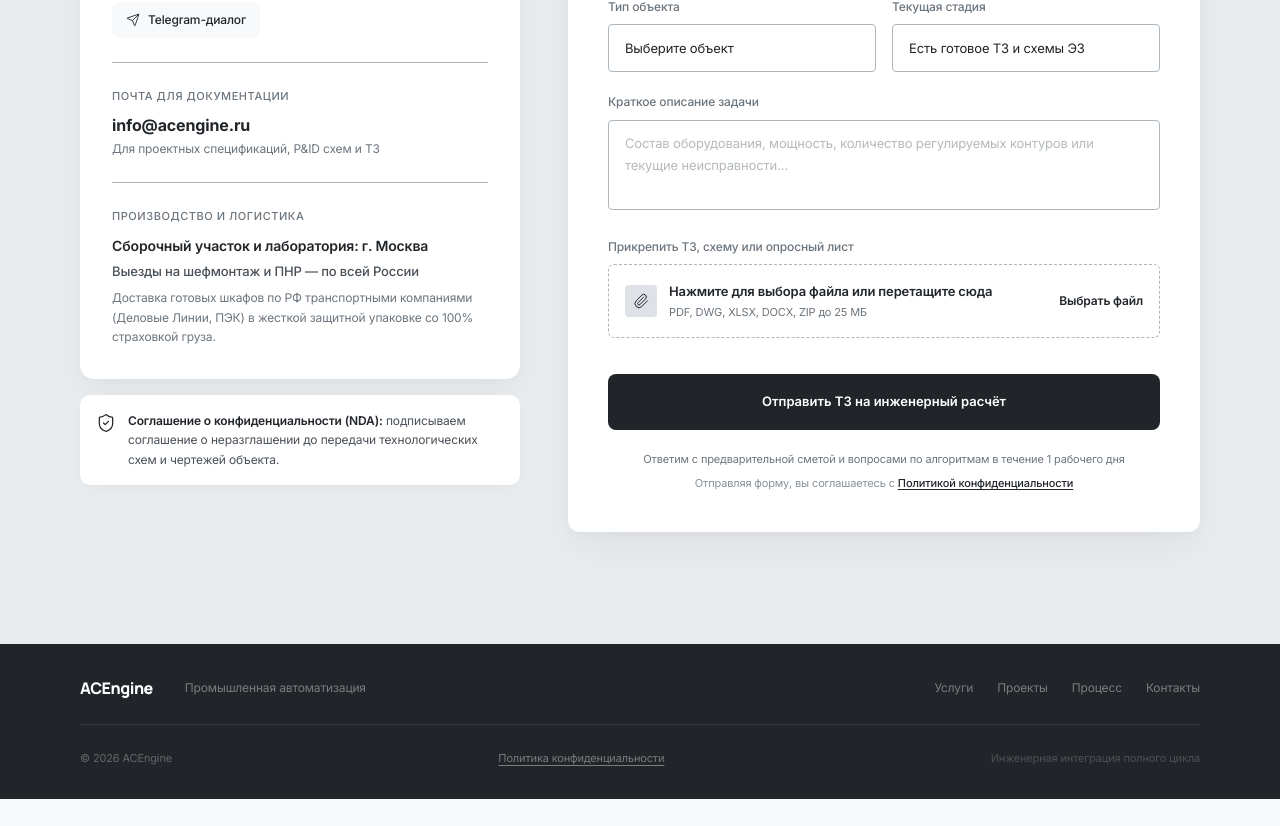
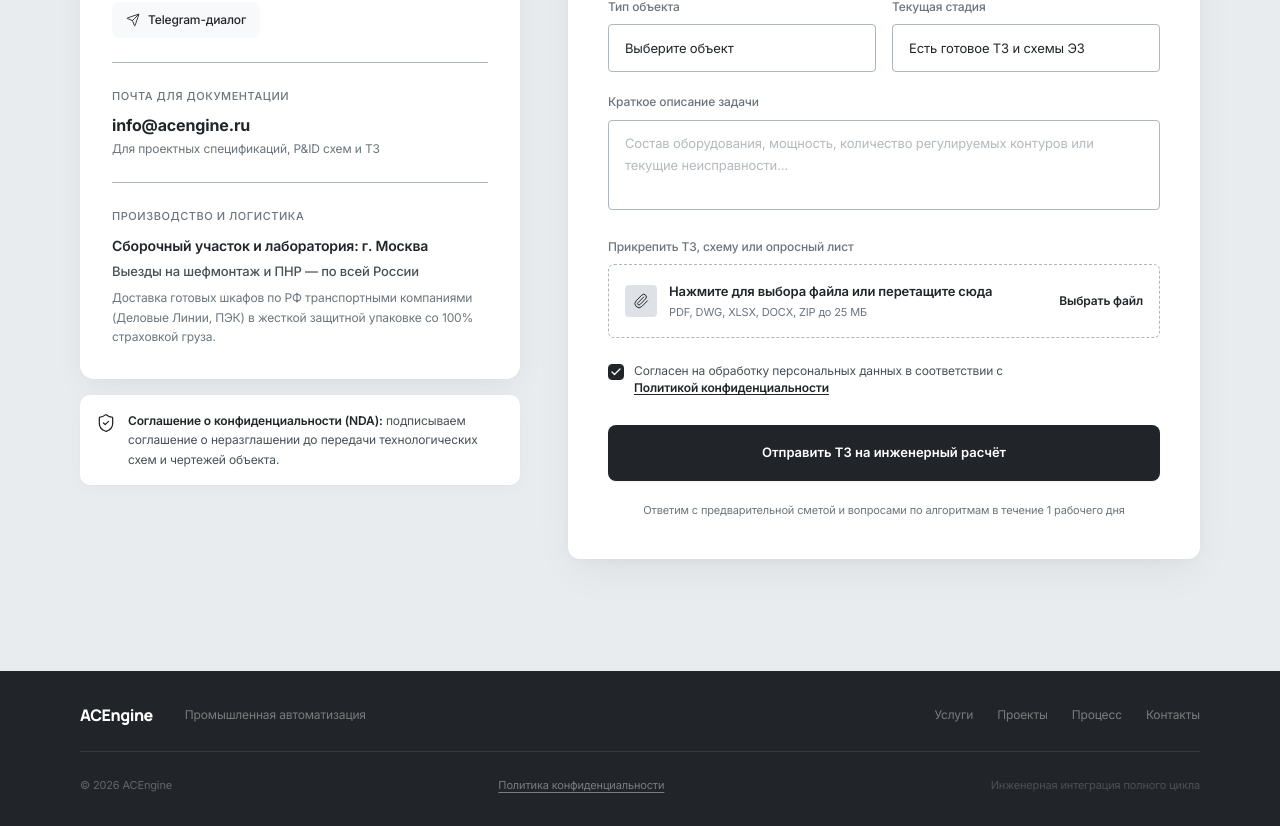
Before and after one commit to adamprogety-hub/t3_auto, a Next.js app: page / in a window 1280 px wide. Shown: the part 10170-10996 px from the top of the page. Before the commit the page ends 10969 px from the top, so only its background shows below. Built offline with nearby package versions, Linux system fonts and the light colour scheme.

Commit message:
feat(forms): add privacy policy consent checkboxes to data entry forms and clean modal footer

```diff
--- a/src/components/sections/contacts.tsx
+++ b/src/components/sections/contacts.tsx
@@ -2,11 +2,12 @@
 
 import { useState } from "react";
 import { motion } from "framer-motion";
-import { Phone, Mail, MapPin, Paperclip, X, ShieldCheck, Send } from "lucide-react";
+import { Phone, Mail, MapPin, Paperclip, X, ShieldCheck, Send, Check } from "lucide-react";
 import { openPrivacyModal } from "@/components/ui/privacy-modal";
 
 export function Contacts() {
   const [attachedFile, setAttachedFile] = useState<File | null>(null);
+  const [isAgreed, setIsAgreed] = useState(true);
 
   const handleFileChange = (e: React.ChangeEvent<HTMLInputElement>) => {
     if (e.target.files && e.target.files[0]) {
@@ -219,25 +220,52 @@ export function Contacts() {
                 )}
               </div>
 
+              {/* Privacy Consent Checkbox */}
+              <label className="flex items-start gap-2.5 cursor-pointer select-none pt-1 group">
+                <input
+                  type="checkbox"
+                  checked={isAgreed}
+                  onChange={(e) => setIsAgreed(e.target.checked)}
+                  className="sr-only peer"
+                />
+                <div className="w-4 h-4 rounded-[4px] border border-divider peer-checked:bg-graphite peer-checked:border-graphite peer-focus-visible:ring-2 peer-focus-visible:ring-graphite/30 flex items-center justify-center shrink-0 mt-0.5 transition-all bg-white group-hover:border-graphite/60">
+                  <Check
+                    className={`w-3 h-3 text-white transition-opacity ${
+                      isAgreed ? "opacity-100" : "opacity-0"
+                    }`}
+                    strokeWidth={2.5}
+                  />
+                </div>
+                <span className="text-[12px] text-iron leading-[1.45]">
+                  Согласен на обработку персональных данных в соответствии с{" "}
+                  <button
+                    type="button"
+                    onClick={(e) => {
+                      e.stopPropagation();
+                      e.preventDefault();
+                      openPrivacyModal();
+                    }}
+                    className="text-graphite font-semibold underline underline-offset-2 hover:text-accent transition-colors cursor-pointer"
+                  >
+                    Политикой конфиденциальности
+                  </button>
+                </span>
+              </label>
+
               <button
                 type="submit"
-                className="mt-4 w-full h-14 inline-flex items-center justify-center gap-3 bg-accent text-white text-[13px] font-semibold tracking-normal transition-all duration-200 hover:bg-accent-hover active:scale-[0.99] rounded-[8px] cursor-pointer"
+                disabled={!isAgreed}
+                className={`mt-2 w-full h-14 inline-flex items-center justify-center gap-3 text-white text-[13px] font-semibold tracking-normal transition-all duration-200 rounded-[8px] ${
+                  isAgreed
+                    ? "bg-accent hover:bg-accent-hover active:scale-[0.99] cursor-pointer shadow-xs"
+                    : "bg-pewter/40 cursor-not-allowed opacity-60"
+                }`}
               >
                 Отправить ТЗ на инженерный расчёт
               </button>
 
-              <div className="space-y-1.5 text-[11px] text-pewter text-center">
-                <p>Ответим с предварительной сметой и вопросами по алгоритмам в течение 1 рабочего дня</p>
-                <p className="text-pewter/80">
-                  Отправляя форму, вы соглашаетесь с{" "}
-                  <button
-                    type="button"
-                    onClick={openPrivacyModal}
-                    className="text-graphite font-medium underline underline-offset-2 hover:text-accent transition-colors cursor-pointer"
-                  >
-                    Политикой конфиденциальности
-                  </button>
-                </p>
+              <div className="text-[11px] text-pewter text-center">
+                <span>Ответим с предварительной сметой и вопросами по алгоритмам в течение 1 рабочего дня</span>
               </div>
             </form>
           </motion.div>
--- a/src/components/sections/lead-magnet.tsx
+++ b/src/components/sections/lead-magnet.tsx
@@ -96,6 +96,7 @@ export function LeadMagnet() {
   const [channel, setChannel] = useState<"phone" | "email">("phone");
   const [contact, setContact] = useState("");
   const [isDownloaded, setIsDownloaded] = useState(false);
+  const [isAgreed, setIsAgreed] = useState(true);
 
   const selectedItem = MATERIALS.find((m) => m.id === selectedId) || null;
   const otherItems = selectedId
@@ -107,6 +108,7 @@ export function LeadMagnet() {
     /^[^\s@]+@[^\s@]+\.[^\s@]+$/.test(val.trim());
 
   const isValid = channel === "phone" ? isValidPhone(contact) : isValidEmail(contact);
+  const isFormValid = isValid && isAgreed;
 
   const handleContactChange = (e: React.ChangeEvent<HTMLInputElement>) => {
     setIsDownloaded(false);
@@ -119,7 +121,7 @@ export function LeadMagnet() {
 
   const handleDownloadSubmit = (e: React.FormEvent) => {
     e.preventDefault();
-    if (!isValid || !selectedItem) return;
+    if (!isFormValid || !selectedItem) return;
 
     // Trigger file download
     const link = document.createElement("a");
@@ -308,12 +310,44 @@ export function LeadMagnet() {
                     />
                   </div>
 
+                  {/* Privacy Checkbox */}
+                  <label className="flex items-start gap-2 cursor-pointer select-none pt-0.5 group">
+                    <input
+                      type="checkbox"
+                      checked={isAgreed}
+                      onChange={(e) => setIsAgreed(e.target.checked)}
+                      className="sr-only peer"
+                    />
+                    <div className="w-3.5 h-3.5 rounded-[3px] border border-divider peer-checked:bg-graphite peer-checked:border-graphite peer-focus-visible:ring-2 peer-focus-visible:ring-graphite/30 flex items-center justify-center shrink-0 mt-0.5 transition-all bg-white group-hover:border-graphite/60">
+                      <Check
+                        className={`w-2.5 h-2.5 text-white transition-opacity ${
+                          isAgreed ? "opacity-100" : "opacity-0"
+                        }`}
+                        strokeWidth={2.5}
+                      />
+                    </div>
+                    <span className="text-[11px] text-pewter leading-[1.35]">
+                      Согласен с{" "}
+                      <button
+                        type="button"
+                        onClick={(e) => {
+                          e.stopPropagation();
+                          e.preventDefault();
+                          openPrivacyModal();
+                        }}
+                        className="text-graphite font-semibold underline underline-offset-2 hover:text-accent transition-colors cursor-pointer"
+                      >
+                        Политикой конфиденциальности
+                      </button>
+                    </span>
+                  </label>
+
                   {/* Dynamic Action Button */}
                   <button
                     type="submit"
-                    disabled={!isValid}
+                    disabled={!isFormValid}
                     className={`w-full py-3 px-4 rounded-[8px] text-[13px] font-semibold flex items-center justify-center gap-2 transition-all duration-200 ${
-                      isValid
+                      isFormValid
                         ? "bg-graphite hover:bg-gunmetal text-white cursor-pointer shadow-md hover:-translate-y-0.5 active:scale-[0.99]"
                         : "bg-surface-warm text-pewter/50 border border-divider/30 cursor-not-allowed"
                     }`}
@@ -327,24 +361,18 @@ export function LeadMagnet() {
                       <>
                         <Download className="w-4 h-4" strokeWidth={1.5} />
                         <span>
-                          {isValid
-                            ? `Скачать ${selectedItem.actionLabel}`
-                            : "Заполните контакт для скачивания"}
+                          {!isValid
+                            ? "Заполните контакт для скачивания"
+                            : !isAgreed
+                            ? "Подтвердите согласие с политикой"
+                            : `Скачать ${selectedItem.actionLabel}`}
                         </span>
                       </>
                     )}
                   </button>
 
                   <p className="text-[10.5px] text-pewter text-center leading-tight">
-                    Прямая ссылка откроется сразу. Нажимая кнопку, вы соглашаетесь с{" "}
-                    <button
-                      type="button"
-                      onClick={openPrivacyModal}
-                      className="text-graphite font-medium underline underline-offset-2 hover:text-accent transition-colors cursor-pointer"
-                    >
-                      Политикой конфиденциальности
-                    </button>
-                    .
+                    Прямая ссылка откроется сразу после отправки. Без спама.
                   </p>
                 </motion.form>
 
--- a/src/components/ui/privacy-modal.tsx
+++ b/src/components/ui/privacy-modal.tsx
@@ -185,14 +185,11 @@ export function PrivacyModal() {
             </div>
 
             {/* Footer (Sticky) */}
-            <div className="px-6 py-4 border-t border-divider/60 bg-surface/90 flex items-center justify-between gap-4 shrink-0">
-              <span className="text-pewter text-[11px] hidden sm:inline">
-                Нажимая кнопки форм на сайте, вы подтверждаете согласие с данным документом
-              </span>
+            <div className="px-6 py-4 border-t border-divider/60 bg-surface/90 flex items-center justify-end shrink-0">
               <button
                 type="button"
                 onClick={() => setIsOpen(false)}
-                className="ml-auto px-5 py-2.5 bg-graphite hover:bg-gunmetal text-white text-[12.5px] font-semibold rounded-[8px] transition-all cursor-pointer shadow-xs active:scale-[0.98]"
+                className="px-5 py-2.5 bg-graphite hover:bg-gunmetal text-white text-[12.5px] font-semibold rounded-[8px] transition-all cursor-pointer shadow-xs active:scale-[0.98]"
               >
                 Понятно, закрыть
               </button>
```
